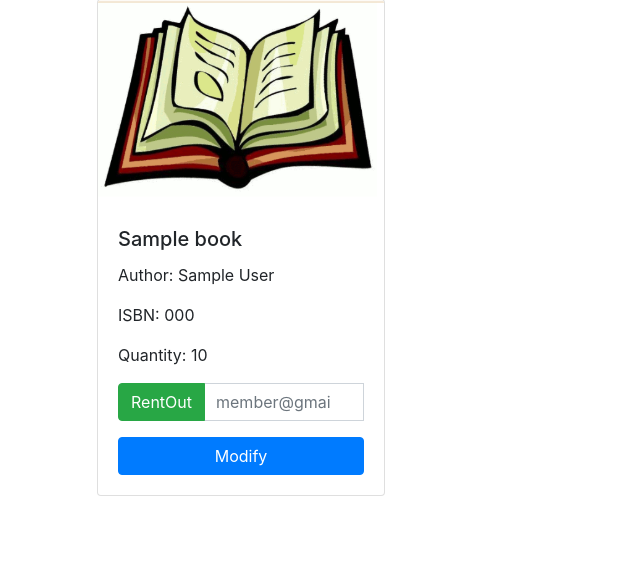
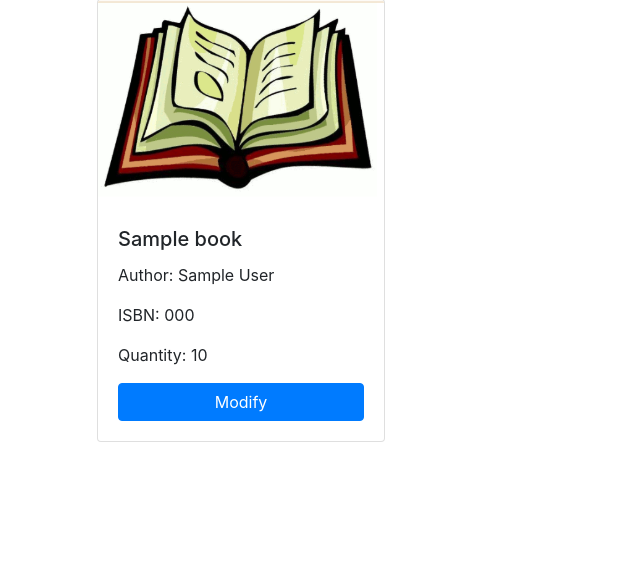
Before and after one commit to durgeshmeena/Library_Management_System, a Flask app: template app/templates/books2.html in a window 1280 px wide. Shown: the part 293-864 px from the top of the page, without its empty margins (0-640 px from the left). After the commit the page ends 735 px from the top, so only its background shows below. Run offline with Flask 2, Linux system fonts and the light colour scheme; the template is opened without the code that fills it: most values are stand-ins (such as "Sample title", 1, 10 or a date in 2020); some libraries are stand-ins or nearby versions.

Commit message:
updating book.html

```diff
--- a/app/templates/books2.html
+++ b/app/templates/books2.html
@@ -73,17 +73,7 @@
                               </button> -->
 
 
-                              <div class="input-group mb-3">
-                                <div class="input-group-prepend">
-                                  <button class="btn btn-success" id="{{book['id']}}" onclick="issueBook(this.id)" type="button" {% if not book['available'] %} disabled {% endif%} >RentOut</button>
-                                </div>
-                                <input list="members" id="member" class="form-control" placeholder="member@gmail.com" aria-label="" aria-describedby="basic-addon1" autocomplete="off" {% if not book['available'] %} disabled {% endif%}>
-                                  <datalist id="members">
-                                    {% for member in members %}
-                                    <option value="{{member['email']}}" >{{member['name']}}</option>
-                                    {% endfor %}
-                                  </datalist>
-                              </div>
+
 
                               <input type="submit" value="Modify" class="btn btn-block btn-primary" data-toggle="modal" data-target="#exampleModal-{{book['id']}}">
 
```
